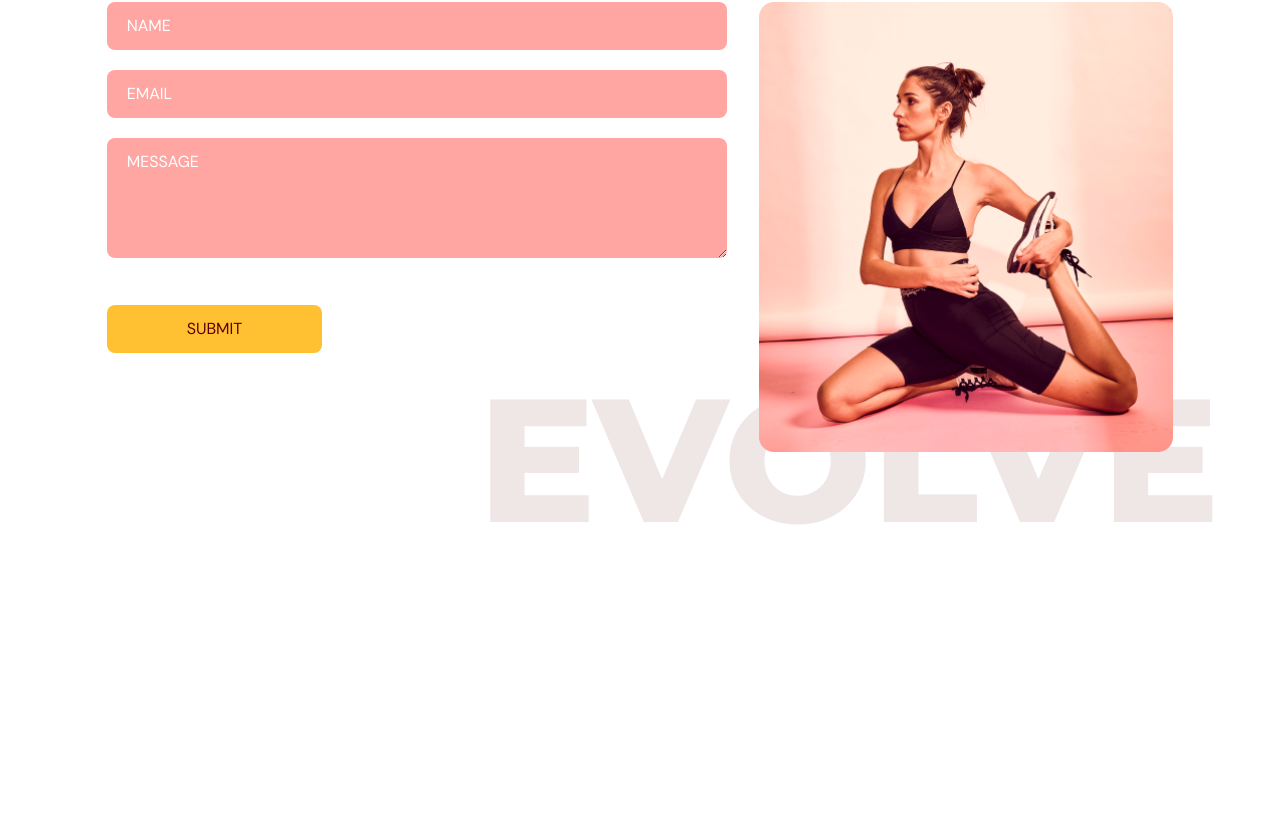
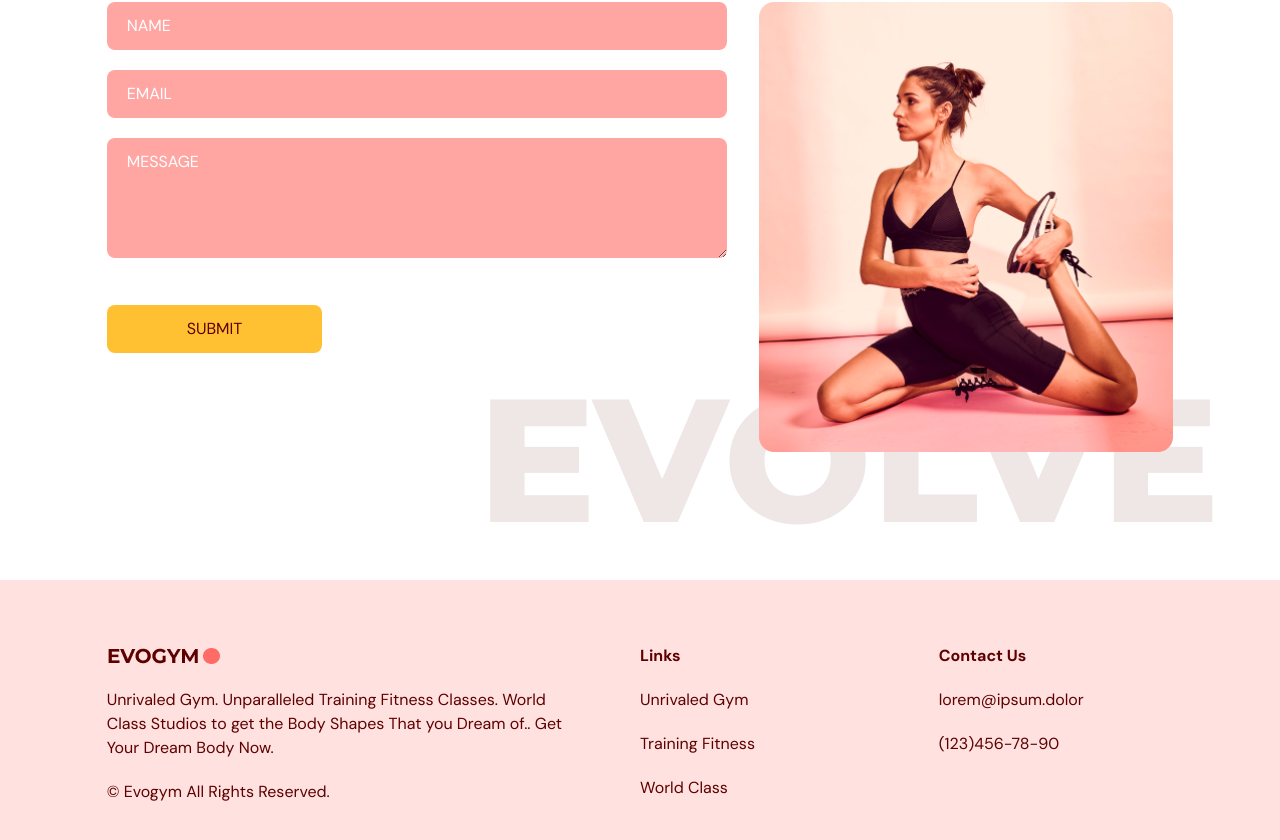
Before and after one commit to 4eJIoBeG/fitness-app-typescript, a React (Vite) app: page / in a window 1280 px wide. Shown: the part 3252-4092 px from the top of the page. Before the commit the page ends 3832 px from the top, so only its background shows below. Built offline with nearby package versions, Linux system fonts and the light colour scheme.

Commit message:
add footer. end project

```diff
--- a/src/App.tsx
+++ b/src/App.tsx
@@ -3,6 +3,7 @@ import Home from "@/scenes/Home";
 import Benefits from "@/scenes/Benefits";
 import OurClasses from "@/scenes/OurClasses";
 import ContactUs from "@/scenes/ContactUs";
+import Footer from "@/scenes/Footer";
 import { useEffect, useState } from "react";
 import { SelectedPage } from "@/shared/types";
 
@@ -33,6 +34,7 @@ const App = () => {
 			<Benefits setSelectedPage={setSelectedPage}/>
 			<OurClasses setSelectedPage={setSelectedPage}/>
 			<ContactUs setSelectedPage={setSelectedPage}/>
+			<Footer />
     </div>
   );
 }
--- /dev/null
+++ b/src/scenes/Footer/index.tsx
@@ -0,0 +1,33 @@
+import Logo from "@/assets/Logo.png";
+
+
+const Footer = () => {
+	return (
+		<footer className="bg-primary-100 py-16">
+			<div className="justify-content mx-auto w-5/6 gap-16 md:flex">
+				<div className="mt-16 basis-1/2 md:mt-0">
+					<img src={Logo} alt="logo" />
+					<p className="my-5">
+					Unrivaled Gym. Unparalleled Training Fitness Classes.
+					World Class Studios to get the Body Shapes That you Dream of..
+					Get Your Dream Body Now.
+					</p>
+					<p>© Evogym All Rights Reserved.</p>
+				</div>
+				<div className="mt-16 basis-1/4 md:mt-0">
+					<h4 className="font-bold">Links</h4>
+					<p className="my-5">Unrivaled Gym</p>
+					<p className="my-5">Training Fitness</p>
+					<p className="my-5">World Class</p>
+				</div>
+				<div className="mt-16 basis-1/4 md:mt-0">
+					<h4 className="font-bold">Contact Us</h4>
+					<p className="my-5">lorem@ipsum.dolor</p>
+					<p className="my-5">(123)456-78-90</p>
+				</div>
+			</div>
+		</footer>
+	)
+}
+
+export default Footer
```
